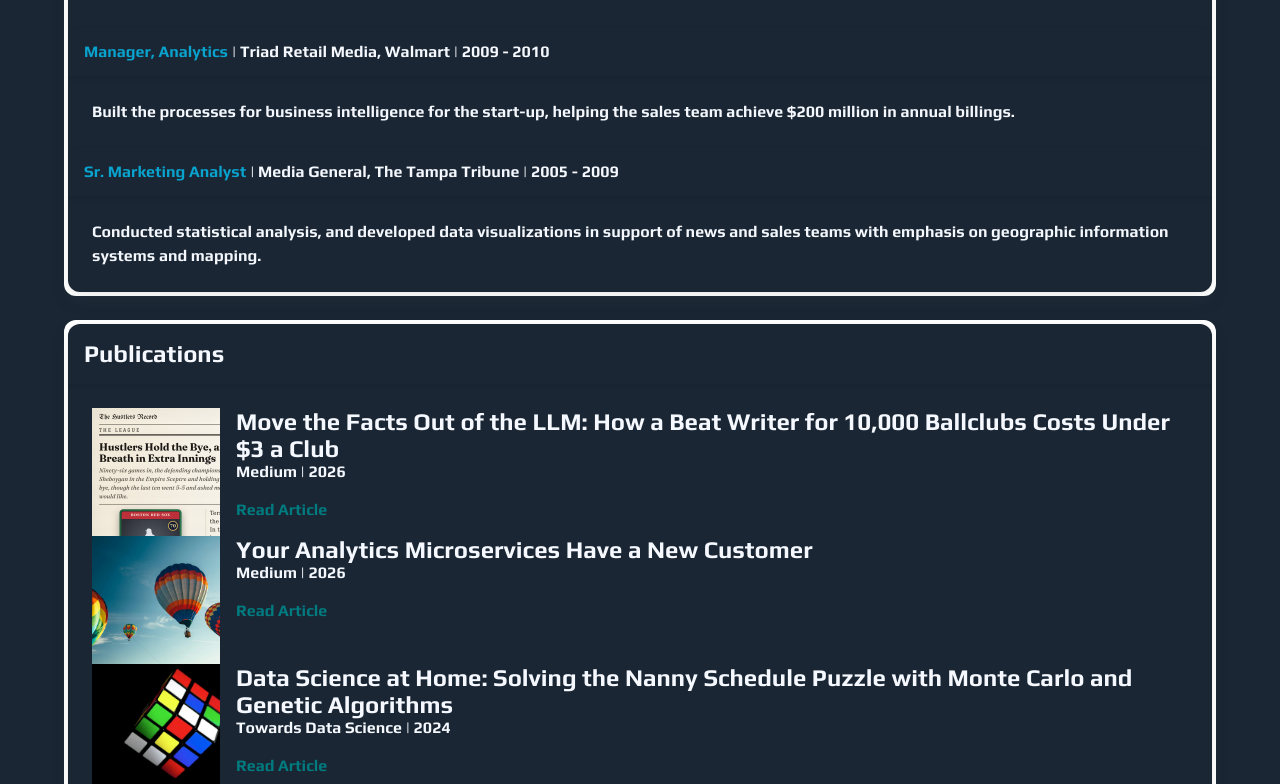
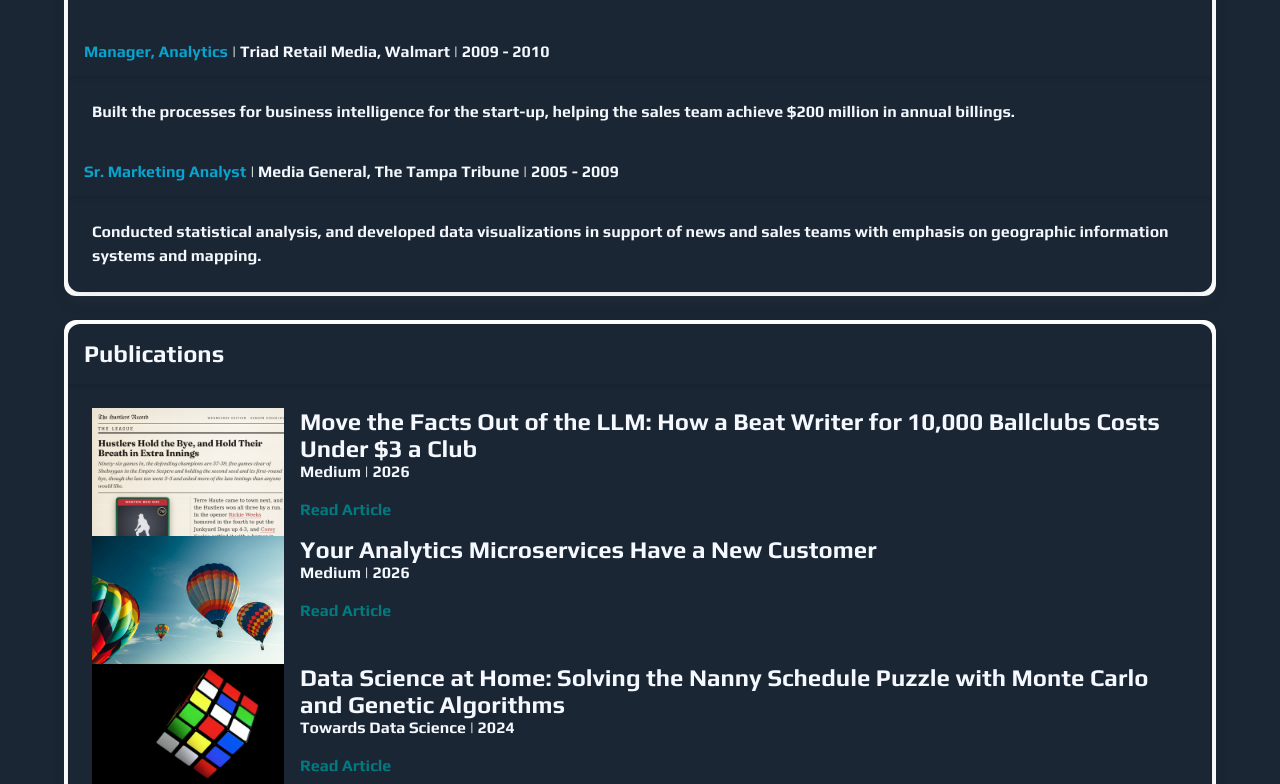
Before and after one commit to agentdanger/courtney-perigo-dotcom, a Vue app in the folder courtney-perigo-dotcom/: page /cv in a window 1280 px wide. Shown: the part 2238-3022 px from the top of the page. Built offline with nearby package versions, Linux system fonts and the light colour scheme; what vue3-apexcharts would draw is missing.

Commit message:
CV page: publication thumbnails are 192x128 landscape boxes; Empire Legends thumbnail re-cropped 3:2 on masthead, headline, deck

```diff
--- a/courtney-perigo-dotcom/src/views/Cv.vue
+++ b/courtney-perigo-dotcom/src/views/Cv.vue
@@ -136,7 +136,7 @@
                             <div v-for="publication in resume_publications">
                                 <article class="media">
                                     <figure class="media-left">
-                                        <figure class="image is-128x128 center-cropped">
+                                        <figure class="image pub-thumb center-cropped">
                                             <img :src="publication.image" :alt="publication.image_alt">
                                         </figure>
                                     </figure>
@@ -384,6 +384,10 @@ export default {
 }
 </script>
 <style>
+.pub-thumb {
+    width: 192px;
+    height: 128px;
+}
 .center-cropped img {
     width: 100%;
     height: 100%;
```
Also changed, not shown: courtney-perigo-dotcom/public/assets/fig1_paper_thumb.jpg.
